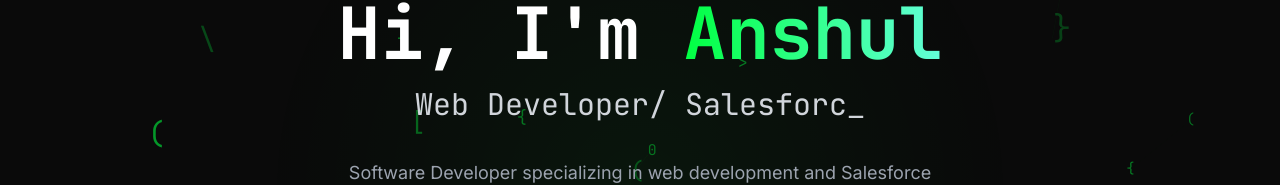
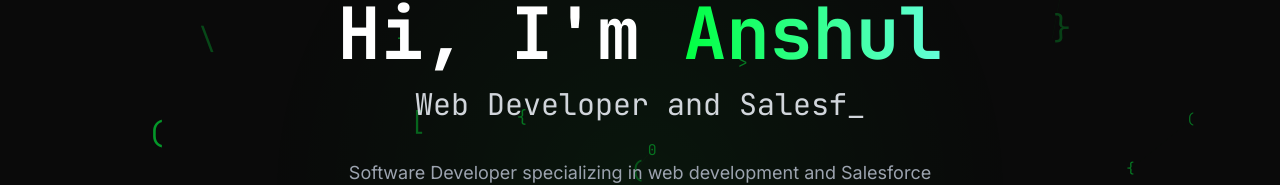
Before and after one commit to anshulmunjal01/MY-Portfolio, a React (Vite) app: page / in a window 1280 px wide. Shown: the part 211-396 px from the top of the page. Built offline with nearby package versions, Linux system fonts and the light colour scheme.

Commit message:
Update Hero.tsx
Update after changing title

```diff
--- a/src/components/Hero.tsx
+++ b/src/components/Hero.tsx
@@ -13,7 +13,7 @@ const Hero: React.FC<HeroProps> = ({ onNavigate }) => {
   const [showCursor, setShowCursor] = useState(true);
 
   const texts = [
-    'Web Developer/ Salesforce Admin',
+    'Web Developer and Salesforce Admin',
     'Full Stack Developer',
     'Problem Solver',
     'Tech Innovator'
```
